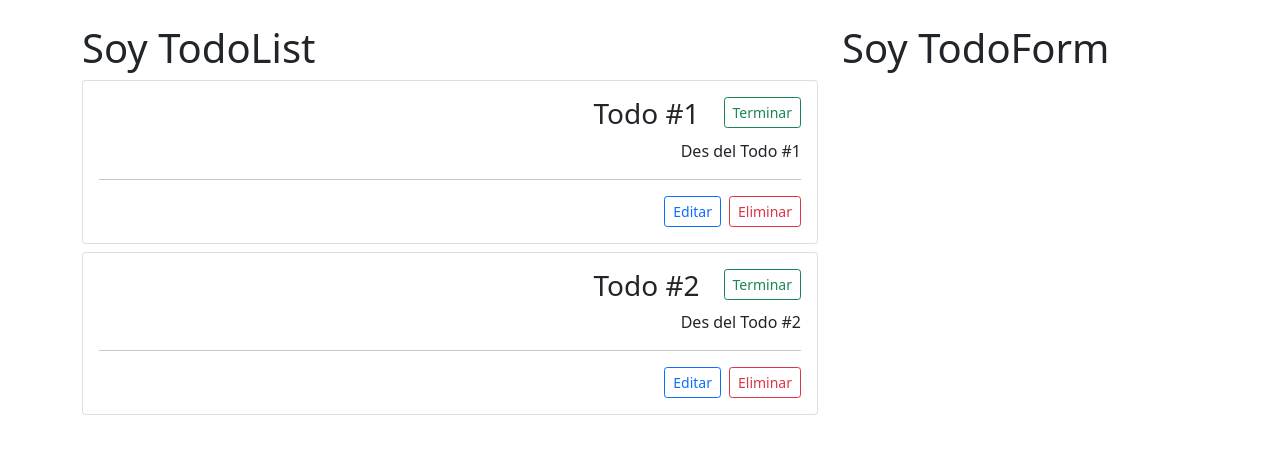
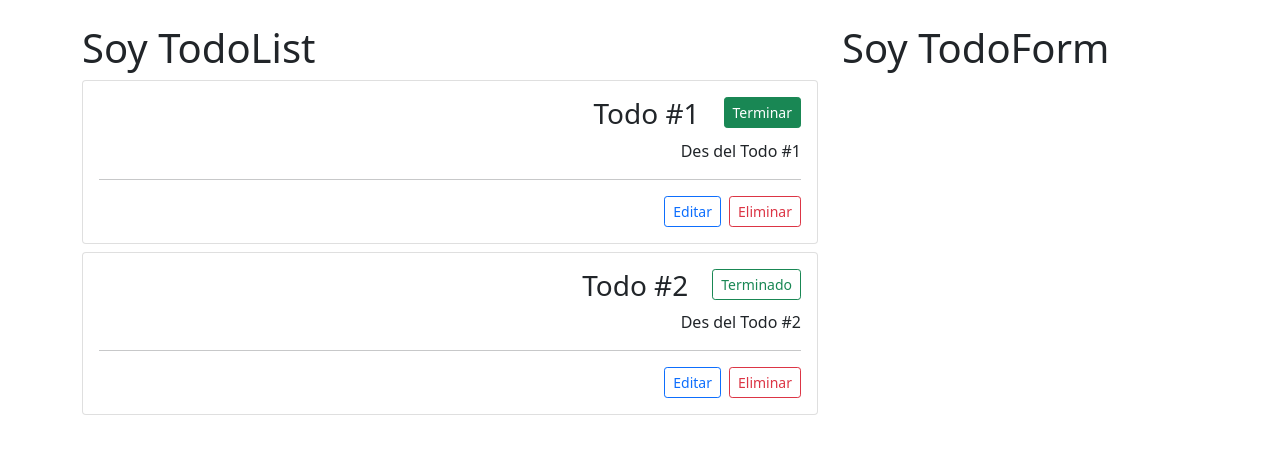
Before and after one commit to LucianoMDV/TodoList_React_2021, a React (Create React App) app: page / in a window 1280 px wide. Shown: the top 454 px of the page. Built offline with nearby package versions, Linux system fonts and the light colour scheme.

Commit message:
agregue comportamiento al boton terminar

```diff
--- a/src/App.js
+++ b/src/App.js
@@ -1,4 +1,4 @@
-import React, {useState} from "react";
+import React, { useState } from "react";
 import TodoForm from "./components/TodoForm";
 import TodoList from "./components/TodoList";
 
@@ -21,10 +21,27 @@ const App = () => {
   const [todos, setTodos] = useState(initialTodos);
 
   const todoDelete = (todoId) => {
-    const changedTodos = todos.filter(todo => todo.id !== todoId);
+    const changedTodos = todos.filter((todo) => todo.id !== todoId);
 
     setTodos(changedTodos);
-  }
+  };
+
+  const todoToogleCompleted = (todoId) => {
+    const changedTodos = todos.map((todo) => {
+      const todoEdit = {
+        ...todo,
+        completed: !todo.completed,
+      };
+
+      if (todo.id === todoId) {
+        return todoEdit;
+      } else {
+        return todo;
+      }
+    });
+
+    setTodos(changedTodos);
+  };
 
   return (
     <div className="container mt-4">
@@ -33,7 +50,8 @@ const App = () => {
           <TodoList
             todos={todos}
             todoDelete={todoDelete}
-          />
+            todoToogleCompleted={todoToogleCompleted}
+        />
         </div>
         <div className="col-4">
           <TodoForm />
--- a/src/components/Todo.js
+++ b/src/components/Todo.js
@@ -1,6 +1,6 @@
 import React from "react";
 
-const Todo = ({ todo, todoDelete }) => {
+const Todo = ({ todo, todoDelete, todoToogleCompleted }) => {
   return (
     <div className="card mt-2">
       <div className="card-body">
@@ -9,7 +9,12 @@ const Todo = ({ todo, todoDelete }) => {
             <h3 className="card-title text-end">{todo.title}</h3>
           </div>
           <div className="col-auto">
-            <button className="btn btn-sm btn-outline-success">Terminar</button>
+            <button
+                className={`btn btn-sm ${todo.completed ? 'btn-outline-success': 'btn-success'}`}
+                onClick={() =>todoToogleCompleted(todo.id)}
+            >
+                {todo.completed ? 'Terminado': 'Terminar'}
+            </button>
           </div>
         </div>
         <p className="card-text text-end">{todo.description}</p>
--- a/src/components/TodoList.js
+++ b/src/components/TodoList.js
@@ -1,7 +1,7 @@
 import React from "react";
 import Todo from "./Todo";
 
-const TodoList = ({todos, todoDelete}) => {
+const TodoList = ({todos, todoDelete, todoToogleCompleted}) => {
 
   return (
     <div>
@@ -12,6 +12,7 @@ const TodoList = ({todos, todoDelete}) => {
                 todo={todo}
                 key={todo.id}
                 todoDelete={todoDelete}
+                todoToogleCompleted={todoToogleCompleted}
             />
         ))
       }
```
Also changed, not shown: 1 other file (tests, documents, lock files or other folders).
